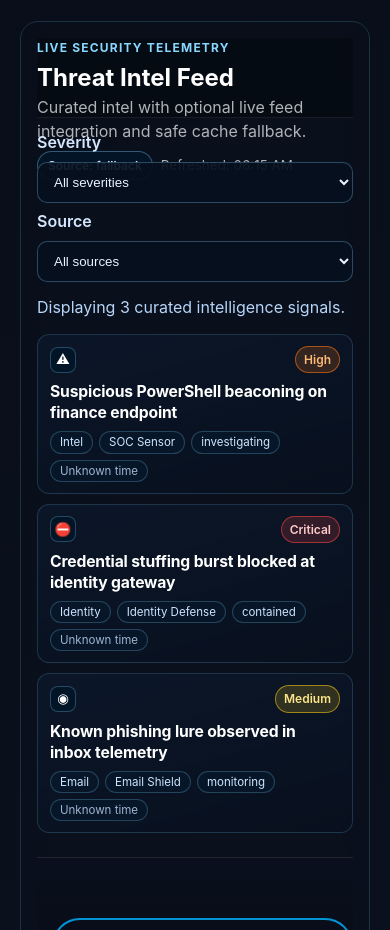
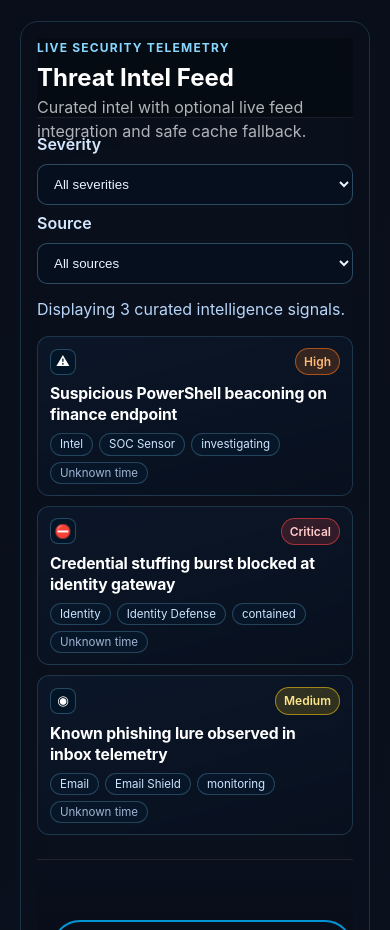
Before and after one commit to cyberdyne10/huntress, a website: page index.html in a window 390 px wide. Shown: the part 8340-9270 px from the top of the page. Drawn offline with Linux system fonts and the light colour scheme; no server answers.

Commit message:
fix(mobile): hide threat intel meta row to eliminate overlap with filters

```diff
--- a/css/expansion.css
+++ b/css/expansion.css
@@ -509,23 +509,13 @@
   }
 
   .threat-intel-meta {
-    display: flex;
-    flex-wrap: wrap;
-    align-items: center;
-    justify-content: flex-start;
-    gap: 8px;
-    width: 100%;
-    position: static !important;
-  }
-
-  .threat-intel-meta .small {
-    font-size: 0.84rem;
-    line-height: 1.35;
+    display: none !important;
   }
 
   .threat-intel-controls {
     grid-template-columns: 1fr;
     gap: 6px;
+    margin-top: 2px;
   }
 
   .threat-intel-footer { justify-content: stretch; }
```
